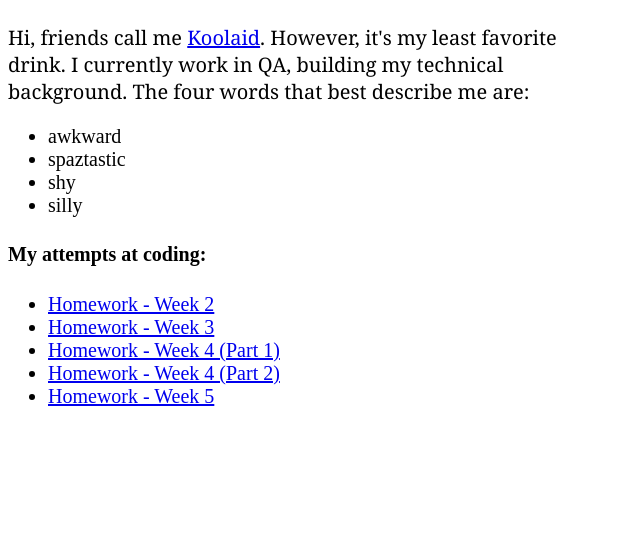
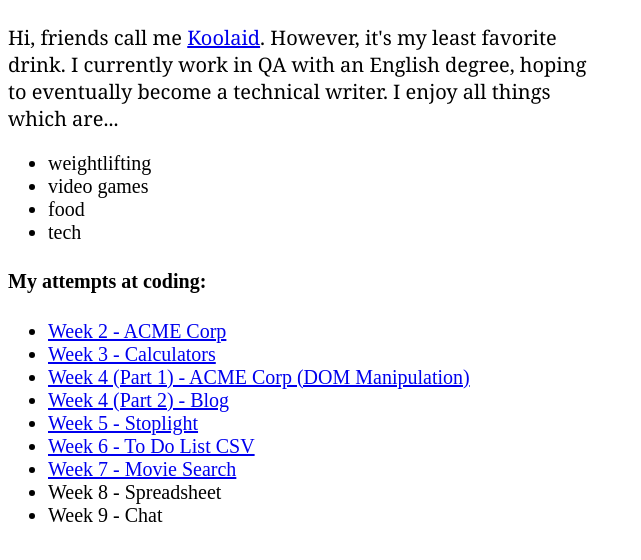
Before and after one commit to koolaye/fewd-37, a plain HTML site: page index.html in a window 1280 px wide. Shown: the part 190-750 px from the top of the page, without its empty margins (0-641 px from the left). Drawn offline with Linux system fonts and the light colour scheme.

Commit message:
adding homework

```diff
--- a/index.html
+++ b/index.html
@@ -32,24 +32,26 @@
     <h1>Kuulei Naipo</h1>
 
     <p>Hi, friends call me <a href="https://en.wikipedia.org/wiki/Kool-Aid">Koolaid</a>.
-      However, it's my least favorite drink. I currently work in QA, building my technical background. The four
-      words that best describe me are:</p>
+      However, it's my least favorite drink. I currently work in QA with an English degree, hoping to eventually become a technical writer. I enjoy all things which are...</p>
 
       <ul>
-        <li>awkward</li>
-        <li>spaztastic</li>
-        <li>shy</li>
-        <li>silly</li>
-
+        <li>weightlifting</li>
+        <li>video games</li>
+        <li>food</li>
+        <li>tech</li>
       </ul>
 
       <h4>My attempts at coding:</h4>
         <ul>
-          <li><a href="http://koolaye.github.io/fewd-37/homework_Wk2.html">Homework - Week 2</a></li>
-          <li><a href="http://koolaye.github.io/fewd-37/calculators/">Homework - Week 3</a></li>
-          <li><a href="http://koolaye.github.io/fewd-37/week-4/homework4.html">Homework - Week 4 (Part 1)</a></li>
-          <li><a href="http://koolaye.github.io/fewd-37/week-4/homework4_part2.html">Homework - Week 4 (Part 2)</a></li>
-          <li><a href="http://koolaye.github.io/fewd-37/Week-5/stoplight.html">Homework - Week 5</a></li>
+          <li><a href="http://koolaye.github.io/fewd-37/homework_Wk2.html">Week 2 - ACME Corp</a></li>
+          <li><a href="http://koolaye.github.io/fewd-37/calculators/">Week 3 - Calculators</a></li>
+          <li><a href="http://koolaye.github.io/fewd-37/week-4/homework4.html">Week 4 (Part 1) - ACME Corp (DOM Manipulation)</a></li>
+          <li><a href="http://koolaye.github.io/fewd-37/week-4/homework4_part2.html">Week 4 (Part 2) - Blog</a></li>
+          <li><a href="http://koolaye.github.io/fewd-37/Week-5/stoplight.html">Week 5 - Stoplight</a></li>
+          <li><a href="http://koolaye.github.io/fewd-37/Week-5a/todo-list-csv.html">Week 6 - To Do List CSV</a></li>
+          <li><a href="http://koolaye.github.io/fewd-37/Week-5b/movie-search.html">Week 7 - Movie Search</a></li>
+          <li>Week 8 - Spreadsheet</li>
+          <li>Week 9 - Chat</li>
       </ul>
   </body>
 </html>
```
